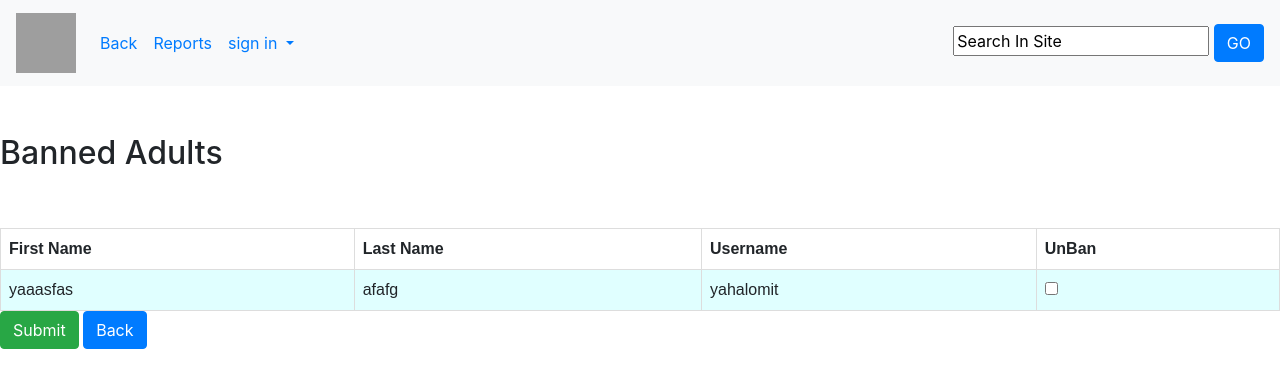
After one commit to yinonh/AutoBook, a Django app: page /Me/adultsbanned/ in a window 1280 px wide. The commit adds this page. Shown: the top 388 px of the page. Run offline with Django 3.2, Linux system fonts and the light colour scheme; data comes from the database, SQL or seed files in the repository; both versions use the stored data as it was after the commit; some libraries are stand-ins or nearby versions; grey boxes are pictures that could not be loaded.

Commit message:
banned student and adult reports

```diff
--- /dev/null
+++ b/book_catalog/templates/mepage/admin/adultbanned.html
@@ -0,0 +1,70 @@
+{% extends "mepage/admin/styleadmin.html" %}
+{% block content %}
+    <br>
+    <br>
+
+
+<!DOCTYPE html>
+<html>
+<head>
+<style>
+table {
+  font-family: arial, sans-serif;
+  border-collapse: collapse;
+  width: 100%;
+}
+
+td, th {
+  border: 1px solid #dddddd;
+  text-align: left;
+  padding: 8px;
+}
+
+tr:nth-child(even) {
+  background-color: #E0FFFF;
+}
+</style>
+</head>
+<body>
+{% if adults|length == 0 %}
+    <h1>No Banned Adults!</h1>
+    {% else %}
+<h2>Banned Adults</h2>
+
+<table>
+  <tr>
+    <th>First Name</th>
+    <th>Last Name</th>
+    <th>Username</th>
+    <th>UnBan</th>
+
+
+  </tr>
+  <tr>
+  <form method="POST" >
+    {% csrf_token %}
+    {% for adult in adults %}
+    <td>{{ adult.user.first_name}}</td>
+    <td>{{  adult.user.last_name  }}</td>
+    <td> {{ adult.user.username }}</td>
+     <td><input type="checkbox" name="adultfirst" value="{{ adult.user.first_name }}"></td>
+
+<tr>
+         <br>
+    {% endfor %}
+</tr>
+
+    <br>
+  </table>
+<input type="submit" class="btn btn-success" value="Submit">
+          </form>
+
+    {% endif %}
+      </tr>
+
+
+</body>
+</html>
+<a href={% url 'meadminpage' %}><button class="btn btn-primary">Back</button></a>
+{% endblock %}
+}
--- a/mepage/urls.py
+++ b/mepage/urls.py
@@ -22,5 +22,7 @@ urlpatterns = [
     path('getin/',views.getin,name="getin"),
     path('damaged/',views.damaged,name="damaged"),
     path('delayed/',views.delayed,name="delayed"),
+    path('forumbanned/',views.forumbanned,name="forumbanned"),
+    path('adultsbanned/',views.adultbanned,name="adultbanned"),
 
 ]
--- a/mepage/views.py
+++ b/mepage/views.py
@@ -233,3 +233,25 @@ def delayed (request):
 
     print(delayedbooks)
     return render(request, 'mepage/admin/delayed.html',{'books':delayedbooks})
+def forumbanned (request):
+    bannedstudents=Student.objects.filter(Forum_Banned=True)
+    if request.method == 'POST':
+        firstnames = request.POST.getlist('studentfirst')
+        for firstname in firstnames:
+            for student in bannedstudents:
+                if student.user.first_name == firstname:
+                    student.Forum_Banned=False
+                    student.save()
+                    bannedstudents = Student.objects.filter(Forum_Banned=True)
+    return render(request, 'mepage/admin/forumbanned.html',{'students':bannedstudents})
+def adultbanned (request):
+    bannedadults=Adult.objects.filter(Is_Banned=True)
+    if request.method == 'POST':
+        firstnames = request.POST.getlist('adultfirst')
+        for firstname in firstnames:
+            for adult in bannedadults:
+                if adult.user.first_name == firstname:
+                    adult.Is_Banned=False
+                    adult.save()
+                    bannedadults=Adult.objects.filter(Is_Banned=True)
+    return render(request, 'mepage/admin/adultbanned.html',{'adults':bannedadults})
```
Also changed, not shown: authentication/admin.py (+6 -2 lines), book_catalog/templates/mepage/admin/forumbanned.html (added, +70 -0 lines), book_catalog/templates/mepage/admin/getin.html (+9 -6 lines), book_catalog/templates/mepage/admin/reports.html (+12 -0 lines), db.sqlite3.
